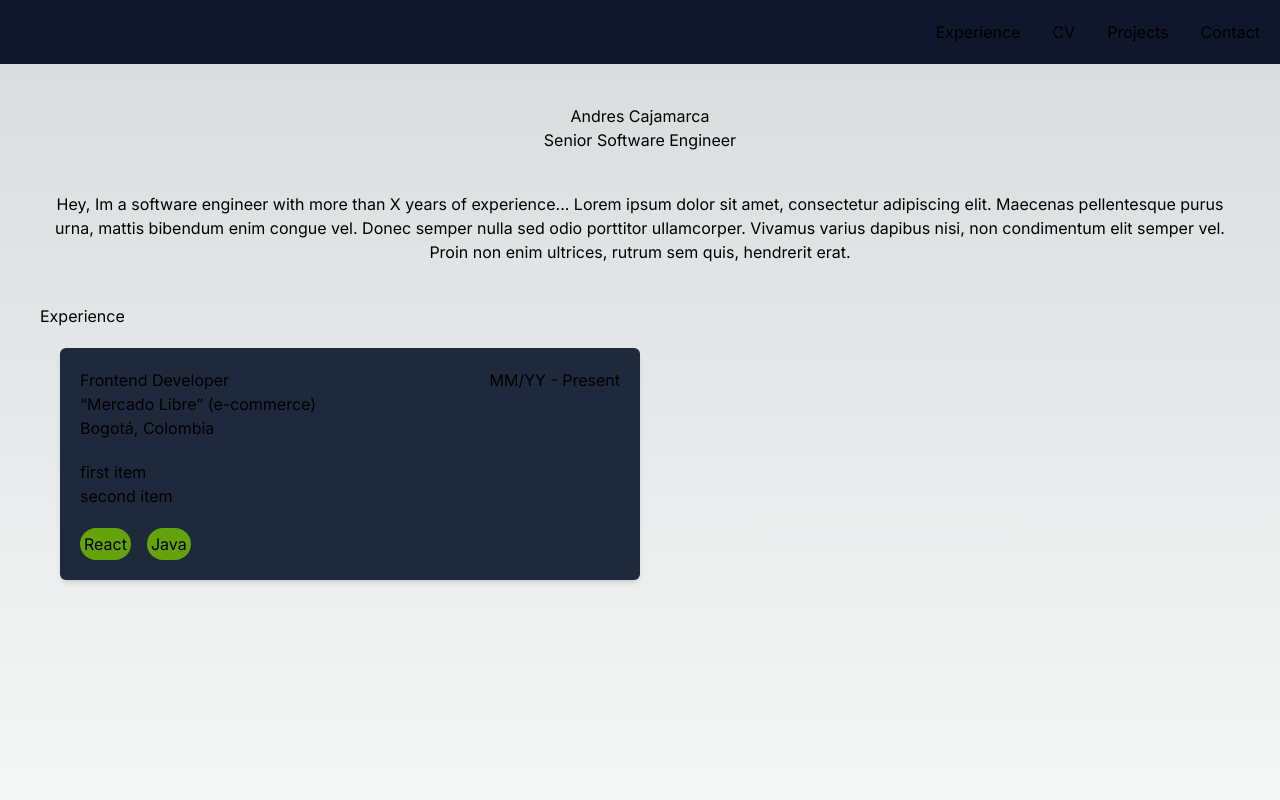
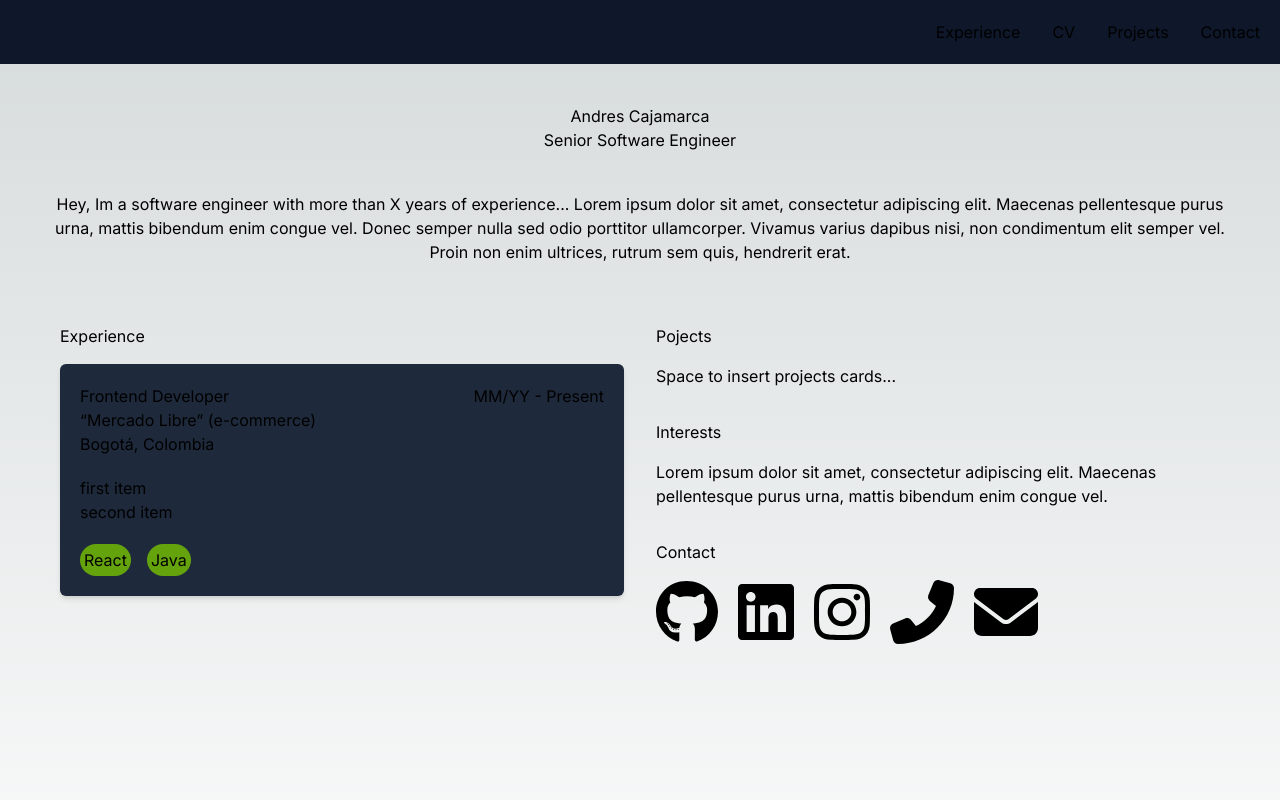
Before and after one commit to afcajamarcar/portfolio, a Next.js app: page / in a window 1280 px wide. Shown: the top 800 px of the page. Built offline with nearby package versions, Linux system fonts and the light colour scheme.

Commit message:
Interests socials (#7)
* fix identation, add sections for interests and socials

* adapt Button component to include children in anchor type, fix identation, add index file for Components folder, rework icons of Contact section

```diff
--- a/src/app/components/button.tsx
+++ b/src/app/components/button.tsx
@@ -1,18 +1,27 @@
 'use client'
 import { ButtonProps } from '../types/Button'
 
-const Button = ({ text, href, target = '_self', onClick = () => {} }
-: ButtonProps ): React.ReactElement => {
-    console.log('onClick is', onClick)
+const Button = ({ text, href, target = '_self', onClick = () => { }, children }
+  : ButtonProps): React.ReactElement => {
   const renderButton = (): React.ReactElement => {
     return (
-            <button className="bg-black" onClick={onClick}>{text}</button>
+      <button
+        className="bg-black"
+        onClick={onClick}
+      >
+        {text}
+      </button>
     )
   }
 
   const renderAnchor = (): React.ReactElement => {
     return (
-            <a href={href} target={target}>{text}</a>
+      <a
+        href={href}
+        target={target}
+      >
+        {children || text}
+      </a>
     )
   }
 
--- /dev/null
+++ b/src/app/components/index.ts
@@ -0,0 +1,13 @@
+import Badge from './Badge'
+import Button from './Button'
+import Card from './Card'
+import Footer from './Footer'
+import Header from './Header'
+
+export {
+  Badge,
+  Button,
+  Card,
+  Footer,
+  Header,
+}
--- a/src/app/page.tsx
+++ b/src/app/page.tsx
@@ -1,12 +1,19 @@
 'use client'
-import Header from './components/Header'
-import Footer from './components/Footer'
-import Card from './components/Card'
+import { FontAwesomeIcon } from '@fortawesome/react-fontawesome'
+import { faGithub, faLinkedin, faInstagram } from '@fortawesome/free-brands-svg-icons'
+import { faPhoneAlt, faEnvelope } from '@fortawesome/free-solid-svg-icons'
+import {
+  Button,
+  Card,
+  Footer,
+  Header,
+} from './components'
+
 
 export default function Home() {
   return (
     <>
-      <Header/>
+      <Header />
       <main className="block h-screen m-10">
         <section className='flex flex-col text-center'>
           <h1>Andres Cajamarca</h1>
@@ -18,10 +25,11 @@ export default function Home() {
             Vivamus varius dapibus nisi, non condimentum elit semper vel. Proin non enim ultrices, rutrum sem quis, hendrerit erat.
           </p>
         </section>
+        <section className='grid grid-cols-2 p-5 gap-8'>
+          <section className='flex flex-col space-y-4'>
             <h1>
               Experience
             </h1>
-        <section className='grid grid-cols-2 p-5'>
             <Card
               title='Frontend Developer'
               subtitle='“Mercado Libre” (e-commerce)'
@@ -37,6 +45,52 @@ export default function Home() {
               ]}
             />
           </section>
+          <section className='flex flex-col space-y-8'>
+            <section className='flex flex-col space-y-4'>
+              <h1>Pojects</h1>
+              <p>Space to insert projects cards...</p>
+            </section>
+            <section className='flex flex-col space-y-4'>
+              <h1>Interests</h1>
+              <p>
+                Lorem ipsum dolor sit amet, consectetur adipiscing elit.
+                Maecenas pellentesque purus urna, mattis bibendum enim congue vel.
+              </p>
+            </section>
+            <section className='flex flex-col space-y-4'>
+              <h1>Contact</h1>
+              <div className='flex flex-row gap-5'>
+                <Button
+                  href='https://github.com/afcajamarcar'
+                  target='_blank'
+                >
+                  <FontAwesomeIcon size='4x' icon={faGithub} />
+                </Button>
+                <Button
+                  href='https://www.linkedin.com/in/afcajamarca'
+                  target='_blank'
+                >
+                  <FontAwesomeIcon size='4x' icon={faLinkedin} />
+                </Button>
+                <Button
+                  href='https://www.instagram.com/afnothing_'
+                >
+                  <FontAwesomeIcon size='4x' icon={faInstagram} />
+                </Button>
+                <Button
+                  href='tel:+14388557397'
+                >
+                  <FontAwesomeIcon size='4x' icon={faPhoneAlt} />
+                </Button>
+                <Button
+                  href='mailto:afnothing5@gmail.com'
+                >
+                  <FontAwesomeIcon size='4x' icon={faEnvelope} />
+                </Button>
+              </div>
+            </section>
+          </section>
+        </section>
       </main>
       <Footer />
     </>
--- a/src/app/types/Button.ts
+++ b/src/app/types/Button.ts
@@ -1,8 +1,9 @@
-import { MouseEventHandler } from "react"
+import { MouseEventHandler } from 'react'
 
 export type ButtonProps = {
-  text: string;
+  text?: string;
   href?: string;
   target?: '_blank' | '_self' | '_parent' | '_top' | '_unfencedTop';
   onClick?: MouseEventHandler | (() => void) | undefined;
+  children?: any // TODO find a way to type this
 }
```
Lines whose indentation alone changed are shown as unchanged.
